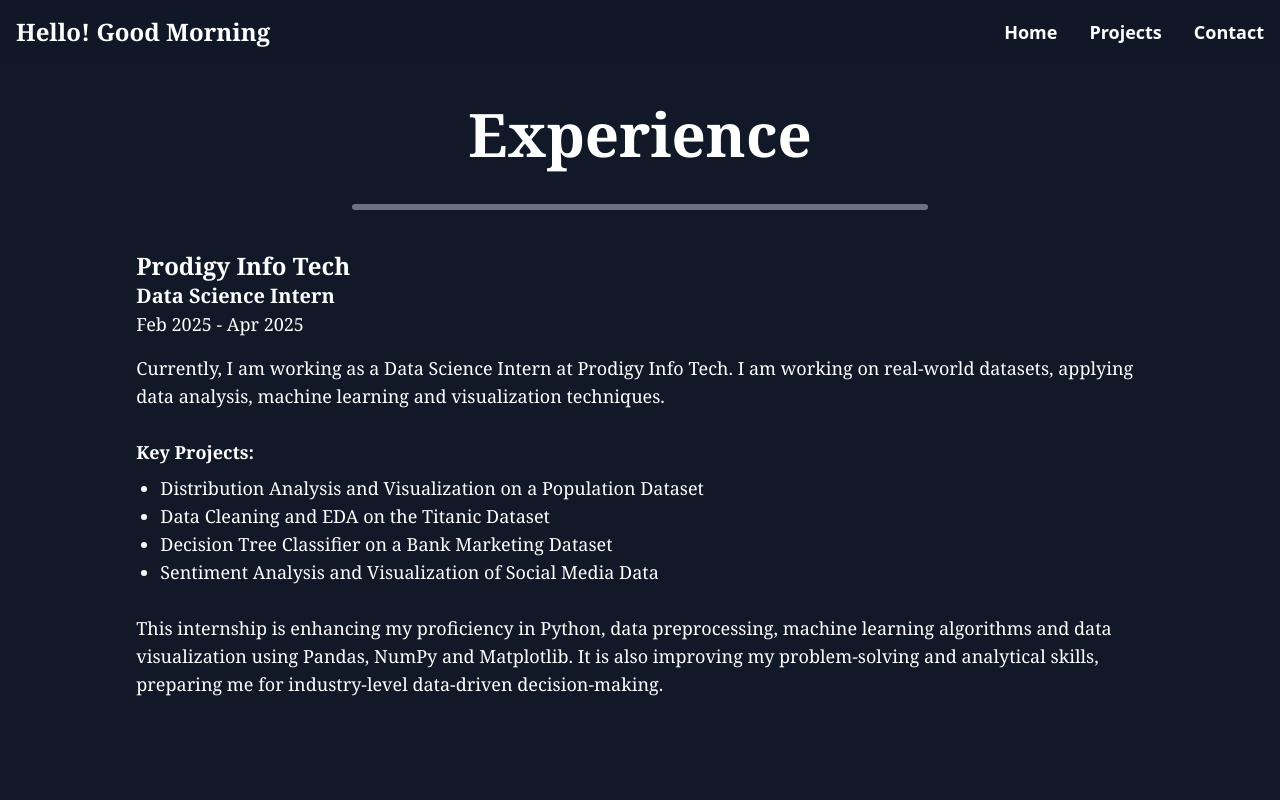
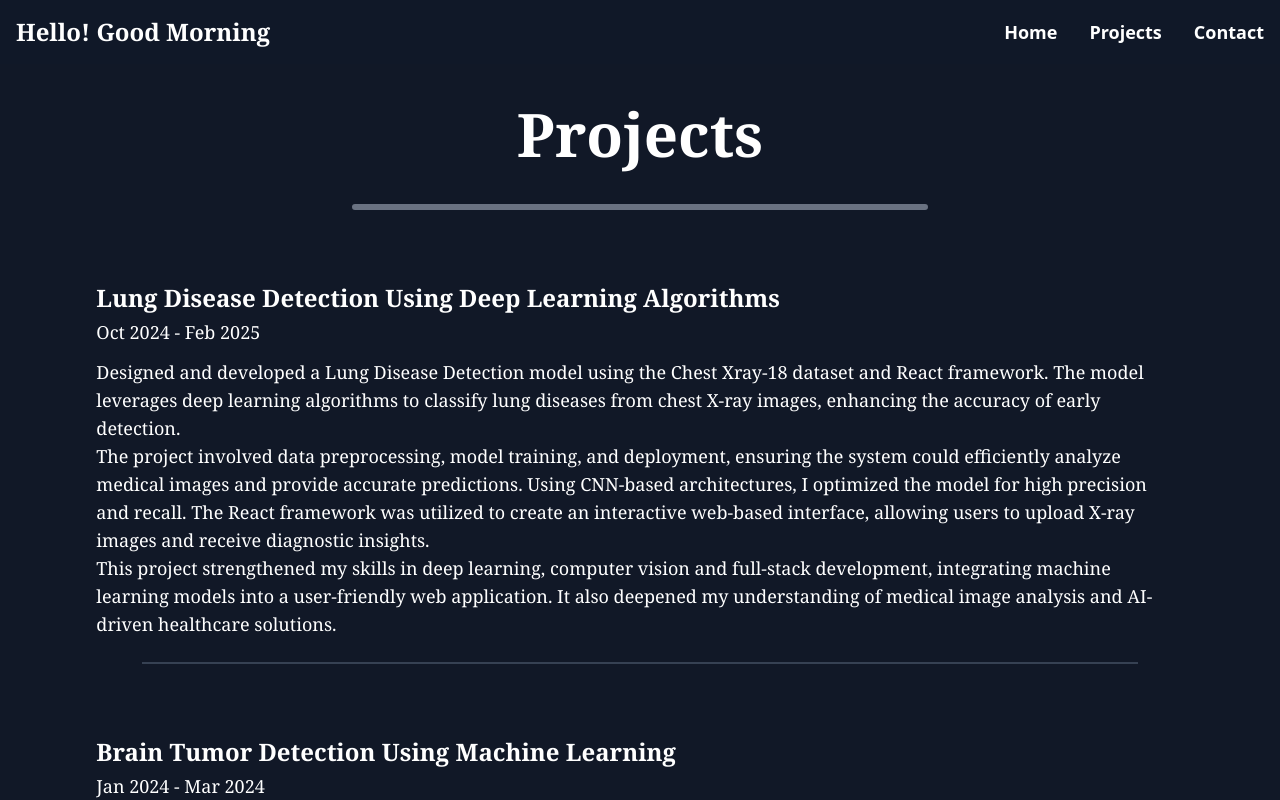
Before and after one commit to Raghupatil56/my-portfolio, a React (Vite) app: page /my-portfolio/Projectss in a window 1280 px wide. Shown: the top 800 px of the page. Built offline with nearby package versions, Linux system fonts and the light colour scheme.

Commit message:
Experience.jsx

```diff
--- a/src/components/Home.jsx
+++ b/src/components/Home.jsx
@@ -34,7 +34,7 @@
 
       <Education />
       <Skills />
-      <Experience />
+      {/* <Experience /> */}
       <Projects />
       <Feedback />
     </section>
--- a/src/components/Navbar.jsx
+++ b/src/components/Navbar.jsx
@@ -1,6 +1,6 @@
 import { useState } from "react";
 import { Link } from "react-router-dom";
-import { FiMenu, FiX } from "react-icons/fi"; // Icons for mobile menu
+import { FiMenu, FiX } from "react-icons/fi";
 
 const Navbar = () => {
     const [menuOpen, setMenuOpen] = useState(false);
@@ -17,14 +17,12 @@
                 {/* Greeting */}
                 <h1 className="text-xl md:text-2xl font-bold font-serif">Hello! {greeting}</h1>
 
-                {/* Desktop Menu */}
                 <div className="hidden md:flex space-x-8 font-bold text-lg">
                     <Link to="my-portfolio/" className="hover:text-gray-400">Home</Link>
                     <Link to="my-portfolio/Projectss" className="hover:text-gray-400">Projects</Link>
                     <Link to="my-portfolio/Contact" className="hover:text-gray-400">Contact</Link>
                 </div>
 
-                {/* Mobile Menu Button */}
                 <button
                     className="md:hidden text-2xl"
                     onClick={() => setMenuOpen(!menuOpen)}
@@ -33,7 +31,6 @@
                 </button>
             </div>
 
-            {/* Mobile Menu (Appears when menuOpen is true) */}
             {menuOpen && (
                 <div className="md:hidden flex flex-col bg-gray-800 py-4">
                     <Link to="my-portfolio/" className="py-2 hover:bg-gray-700 text-center" onClick={() => setMenuOpen(false)}>Home</Link>
--- a/src/components/Projectss.jsx
+++ b/src/components/Projectss.jsx
@@ -1,10 +1,10 @@
-import Experience from "./Experience";
+// import Experience from "./Experience";
 import Projects from "./Projects";
 
 const ProjectsSection = () => {
     return (
         <div className="w-full flex flex-col items-center px-0.5 sm:px-1 md:px-1.5 lg:px-2.5 xl:px-3">
-            <Experience />
+            {/* <Experience /> */}
             <Projects />
         </div>
     );
```
